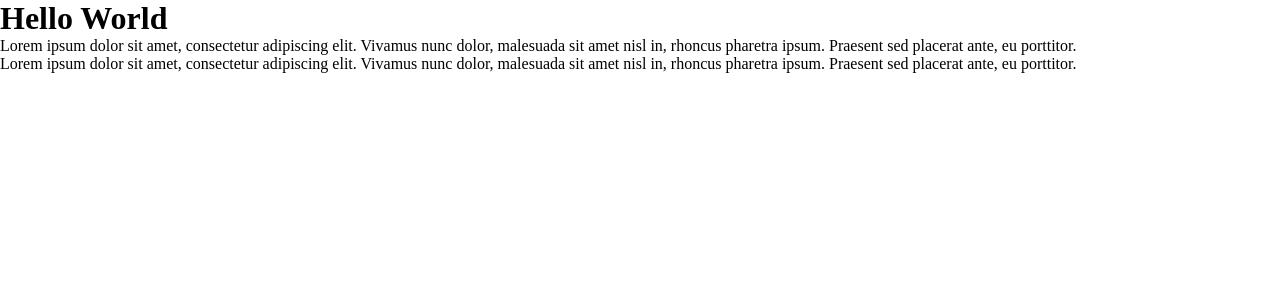
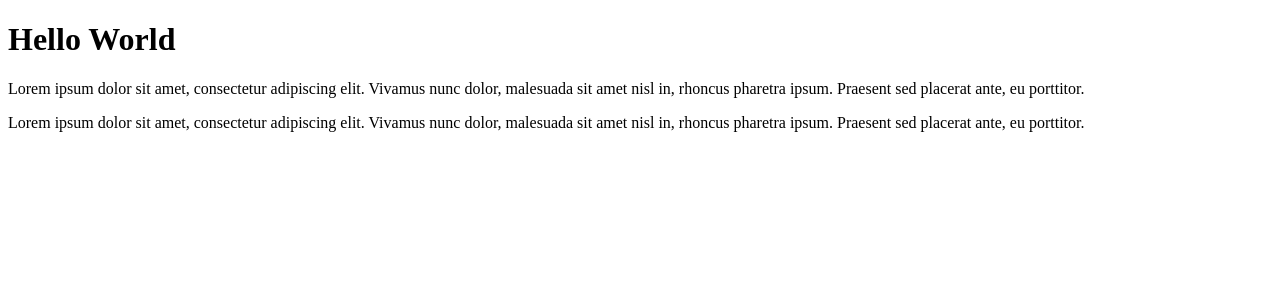
Before and after one commit to urjr/nextportfolio, a Next.js app: page / in a window 1280 px wide. Shown: the top 300 px of the page. Built offline with nearby package versions, Linux system fonts and the light colour scheme.

Commit message:
hid all global styles

```diff
--- a/styles/globals.css
+++ b/styles/globals.css
@@ -1,4 +1,4 @@
-:root {
+/* :root {
   --max-width: 1100px;
   --border-radius: 12px;
   --font-mono: ui-monospace, Menlo, Monaco, 'Cascadia Mono', 'Segoe UI Mono',
@@ -87,12 +87,12 @@ body {
 
 body {
   color: rgb(var(--foreground-rgb));
-  /* background: linear-gradient(
+  background: linear-gradient(
       to bottom,
       transparent,
       rgb(var(--background-end-rgb))
     )
-    rgb(var(--background-start-rgb)); */
+    rgb(var(--background-start-rgb));
 }
 
 a {
@@ -104,4 +104,4 @@ a {
   html {
     color-scheme: dark;
   }
-}
+} */
```
